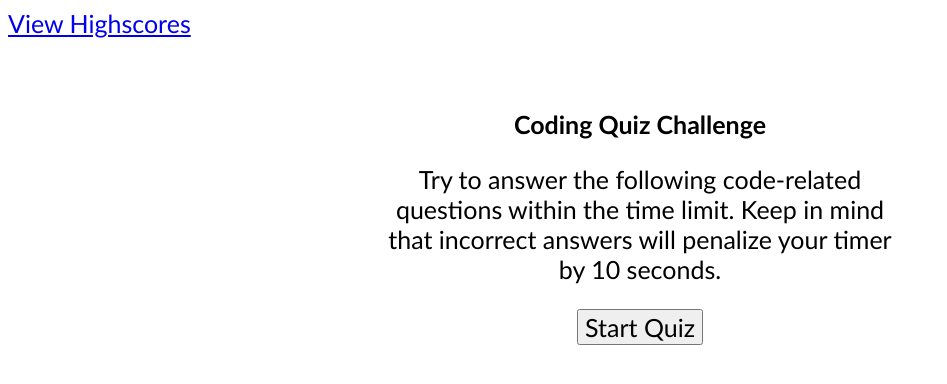
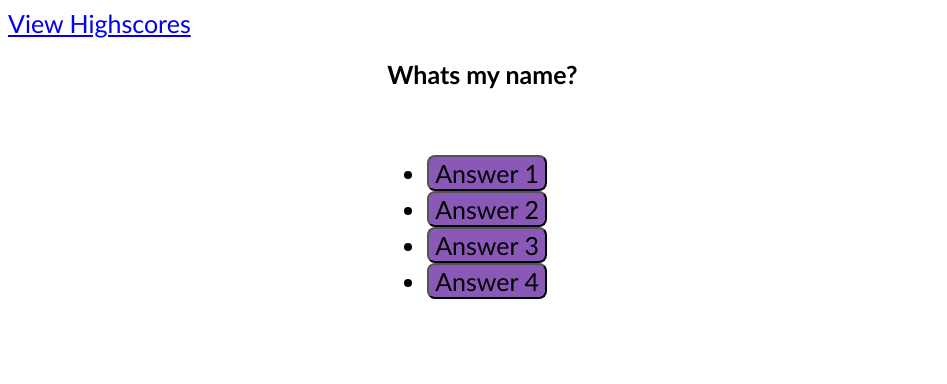
Before and after one commit to jonathanjjolsen/timed-quiz, a plain HTML site: page index.html in a window 1280 px wide. Both pictures are taken after a click on the button "Start Quiz". Shown: the whole page, without its empty margins (0-947 px from the left). Drawn offline with Linux system fonts and the light colour scheme.

Commit message:
Added logic to populate questions

```diff
--- a/index.html
+++ b/index.html
@@ -22,7 +22,7 @@
                 <button id="start">Start Quiz</button>
             </div>
             <h2 class="header" id="header">Box header here.<h2>
-            <ul class="answers">
+            <ul id="answers">
                 <li><button class="button">Answer 1</button></li>
                 <li><button class="button">Answer 2</button></li>
                 <li><button class="button">Answer 3</button></li>
--- a/script.js
+++ b/script.js
@@ -1,25 +1,24 @@
 //Front Screen Disappear On Click
-let questionNumber
+let questionEl = document.getElementById('header');
+let choiceEl = document.getElementById('button');
+let questionNumber;
+let start = document.getElementById('start');
+let score;
 
 
+start.addEventListener('click', startquiz);
+
 function startquiz() {
-    document.getElementById('start').addEventListener("click", hide);
-    getQuestion()
+    hide();
+    questionNumber = 0;
+    getQuestion();
 }
 
 function hide() {
     document.getElementById('startingpage').style.visibility = 'hidden';
 }
 
-function getQuestion() {
-
-}
-
-function userChoice() {
-
-}
-
-const questions = [
+let questions = [
     {
         question: "Whats my name?",
         options: [
@@ -67,3 +66,21 @@ const questions = [
      },
 
 ]
+
+function getQuestion() {
+    currentQuestion([questionNumber]);
+
+}
+
+function currentQuestion() {
+    questionEl.textContent = questions[questionNumber].question;
+}
+
+function userClick() {
+
+}
+
+
+//I need to check the value of the correct answer
+//If correct, add points to score and move to next question.
+//If incorrect, subtract time from time and move to next question.
```
Lines whose indentation alone changed are shown as unchanged.
